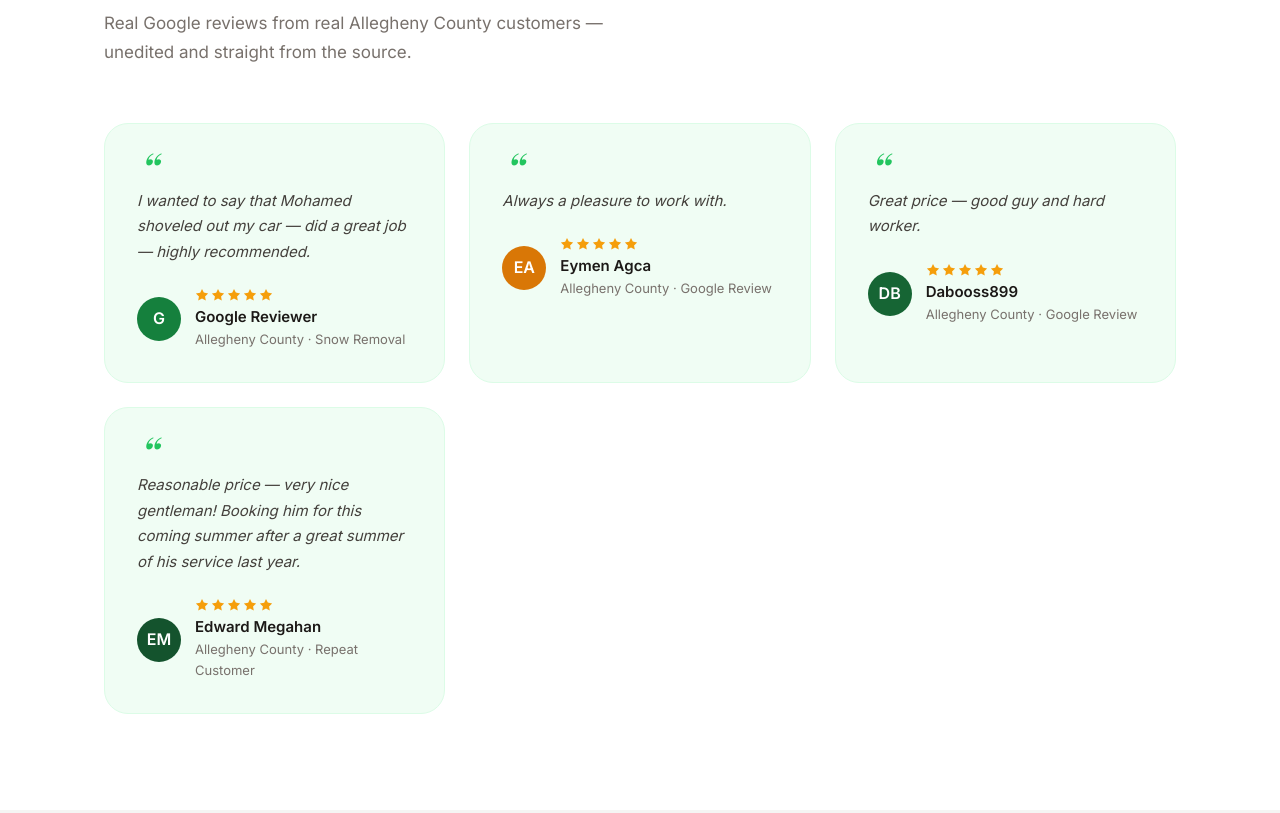
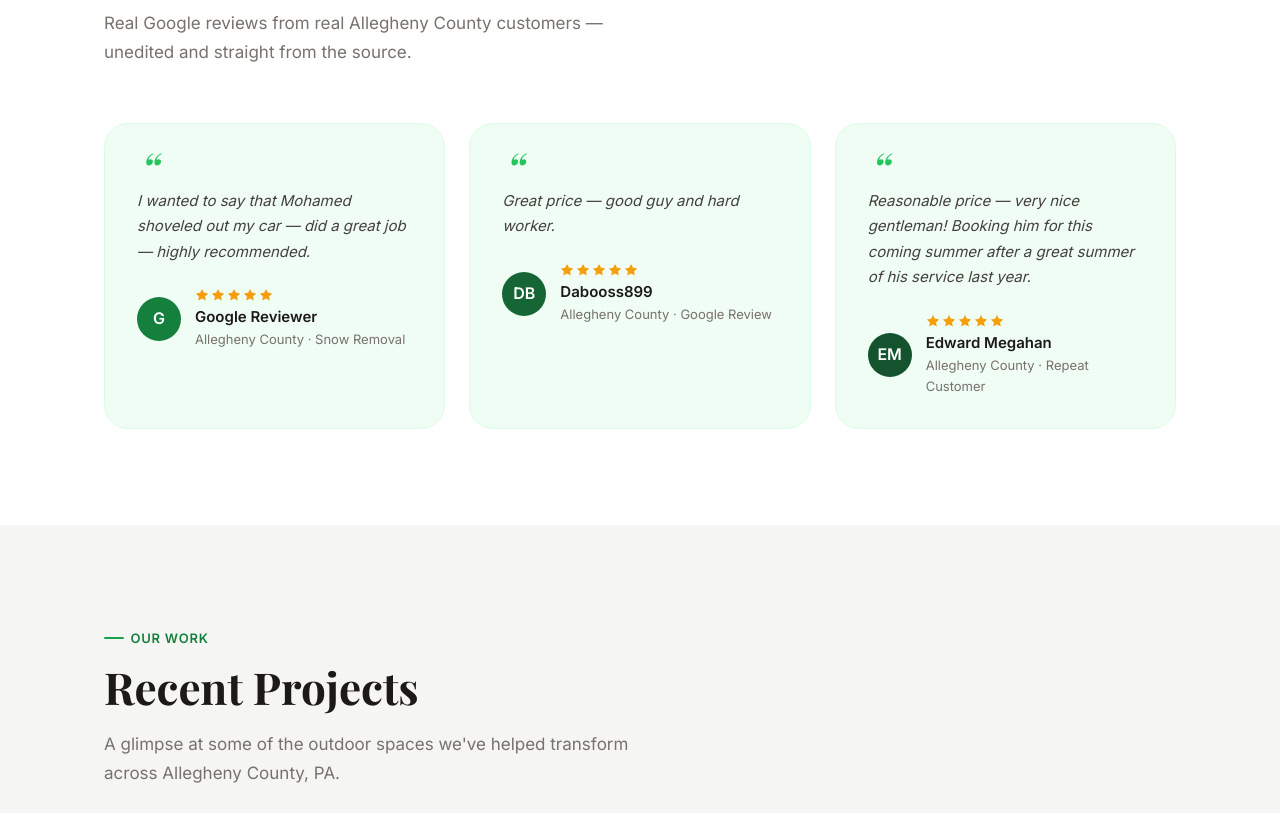
Before and after one commit to marinerceg2021-dev/MMA-Landscaping, a plain HTML site: page index.html in a window 1280 px wide. Shown: the part 4040-4853 px from the top of the page. Drawn offline with nearby package versions, Linux system fonts and the light colour scheme.

Commit message:
Add files via upload

```diff
--- a/index.html
+++ b/index.html
@@ -912,24 +912,6 @@
           </article>
 
           <article class="testimonial-card reveal">
-            <blockquote>Always a pleasure to work with.</blockquote>
-            <div class="reviewer">
-              <div class="reviewer-avatar" style="background: var(--amber-600);" aria-hidden="true">EA</div>
-              <div>
-                <div class="stars" aria-label="5 stars">
-                  <svg viewBox="0 0 16 16" aria-hidden="true"><path d="M8 1l2.06 4.18L15 6.18l-3.5 3.41.83 4.82L8 12.08l-4.33 2.33.83-4.82L1 6.18l4.94-.72L8 1z"/></svg>
-                  <svg viewBox="0 0 16 16" aria-hidden="true"><path d="M8 1l2.06 4.18L15 6.18l-3.5 3.41.83 4.82L8 12.08l-4.33 2.33.83-4.82L1 6.18l4.94-.72L8 1z"/></svg>
-                  <svg viewBox="0 0 16 16" aria-hidden="true"><path d="M8 1l2.06 4.18L15 6.18l-3.5 3.41.83 4.82L8 12.08l-4.33 2.33.83-4.82L1 6.18l4.94-.72L8 1z"/></svg>
-                  <svg viewBox="0 0 16 16" aria-hidden="true"><path d="M8 1l2.06 4.18L15 6.18l-3.5 3.41.83 4.82L8 12.08l-4.33 2.33.83-4.82L1 6.18l4.94-.72L8 1z"/></svg>
-                  <svg viewBox="0 0 16 16" aria-hidden="true"><path d="M8 1l2.06 4.18L15 6.18l-3.5 3.41.83 4.82L8 12.08l-4.33 2.33.83-4.82L1 6.18l4.94-.72L8 1z"/></svg>
-                </div>
-                <div class="reviewer-name">Eymen Agca</div>
-                <div class="reviewer-loc">Allegheny County · Google Review</div>
-              </div>
-            </div>
-          </article>
-
-          <article class="testimonial-card reveal">
             <blockquote>Great price — good guy and hard worker.</blockquote>
             <div class="reviewer">
               <div class="reviewer-avatar" style="background: var(--green-800);" aria-hidden="true">DB</div>
```
